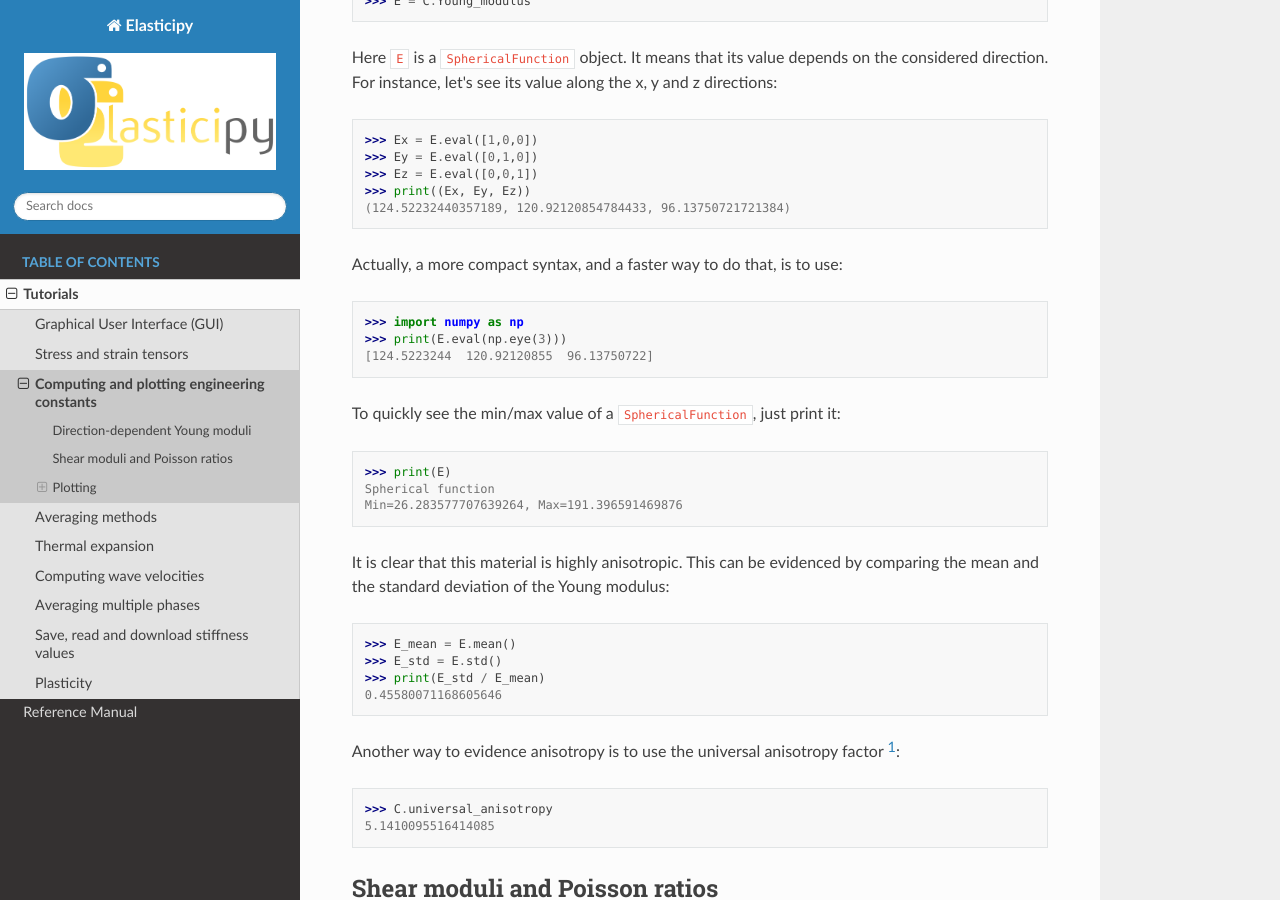
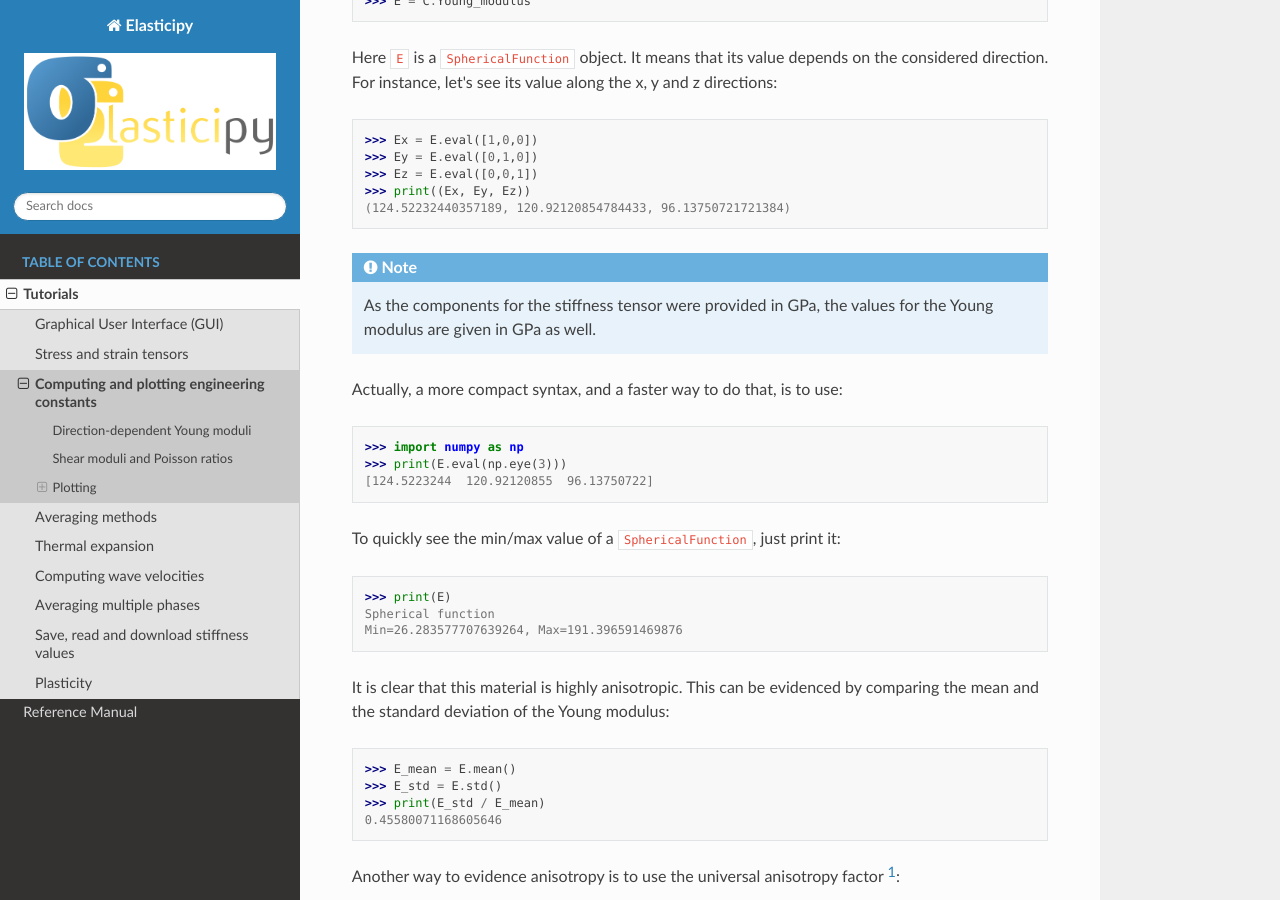
Before and after one commit to DorianDepriester/Elasticipy, a Sphinx documentation site: the page built from docs/source/Tutorials/Tutorial_StiffnessTensor.rst, in a window 1280 px wide and 900 px high, scrolled down 555 px. Built offline with Sphinx 7.4.7 and the Read the Docs theme 3.1.0, drawn with Linux system fonts in a browser that asks for light colours.

Commit message:
Add note about the units (fix #8)

```diff
--- a/docs/source/Tutorials/Tutorial_StiffnessTensor.rst
+++ b/docs/source/Tutorials/Tutorial_StiffnessTensor.rst
@@ -31,6 +31,11 @@ let's see its value along the x, y and z directions:
     >>> Ez = E.eval([0,0,1])
     >>> print((Ex, Ey, Ez))
     (124.52232440357189, 120.92120854784433, 96.13750721721384)
+
+.. note::
+
+    As the components for the stiffness tensor were provided in GPa, the values for the Young modulus are given in GPa
+    as well.
 
 Actually, a more compact syntax, and a faster way to do that, is to use:
 
```
